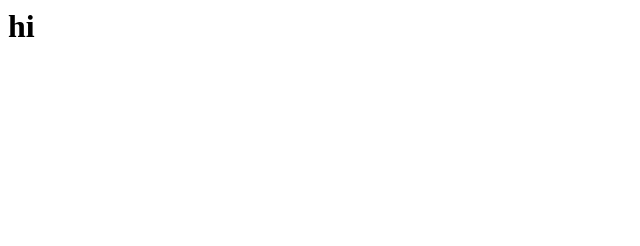
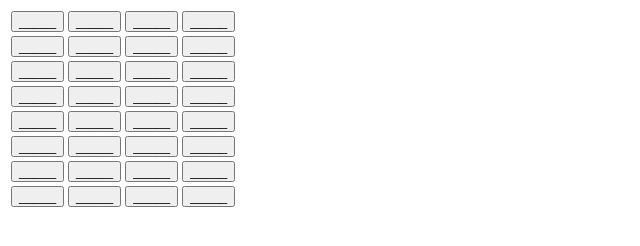
Before and after one commit to rtdickey/Push, a website: page public/index.html in a window 1280 px wide. Shown: the whole page, without its empty margins (0-640 px from the left). Drawn offline with nearby package versions, Linux system fonts and the light colour scheme.

Commit message:
initial stages of socket and ui setup

```diff
--- a/public/index.html
+++ b/public/index.html
@@ -1 +1,13 @@
-<h1>hi</h1>
+<head>
+    <script src="scripts/client.js" type="text/javascript"> </script>
+    <script src="https://code.jquery.com/jquery-1.10.2.js" type="text/javascript"> </script>
+    <script src="/socket.io/socket.io.js" type="text/javascript"> </script>
+</head>
+<body>
+    <table id="boardArea"></table>
+    <span id="info"> </span>
+</body>
+<script>
+    //var playerSocket = initiateGameSocket("#{player}", "#{game}");
+    createFriendlyTable(1);
+</script>
--- /dev/null
+++ b/public/scripts/client.js
@@ -0,0 +1,16 @@
+var createFriendlyTable = function(playerSocket){
+	for(var i = 0; i < 8; i++) {
+      var tr = document.createElement("tr");
+      for(var j = 0; j < 4; j++) {
+        var button = document.createElement("BUTTON");
+        button.id = i + ',' + j;
+        //button.onclick = placeShipHandler(i, j, playerSocket);
+        var td = document.createElement("td");
+        var txtBtn = document.createTextNode(" _____ ");
+        button.appendChild(txtBtn);
+        td.appendChild(button);
+        tr.appendChild(td);
+      }
+      document.getElementById('boardArea').appendChild(tr);
+    }
+}
```
